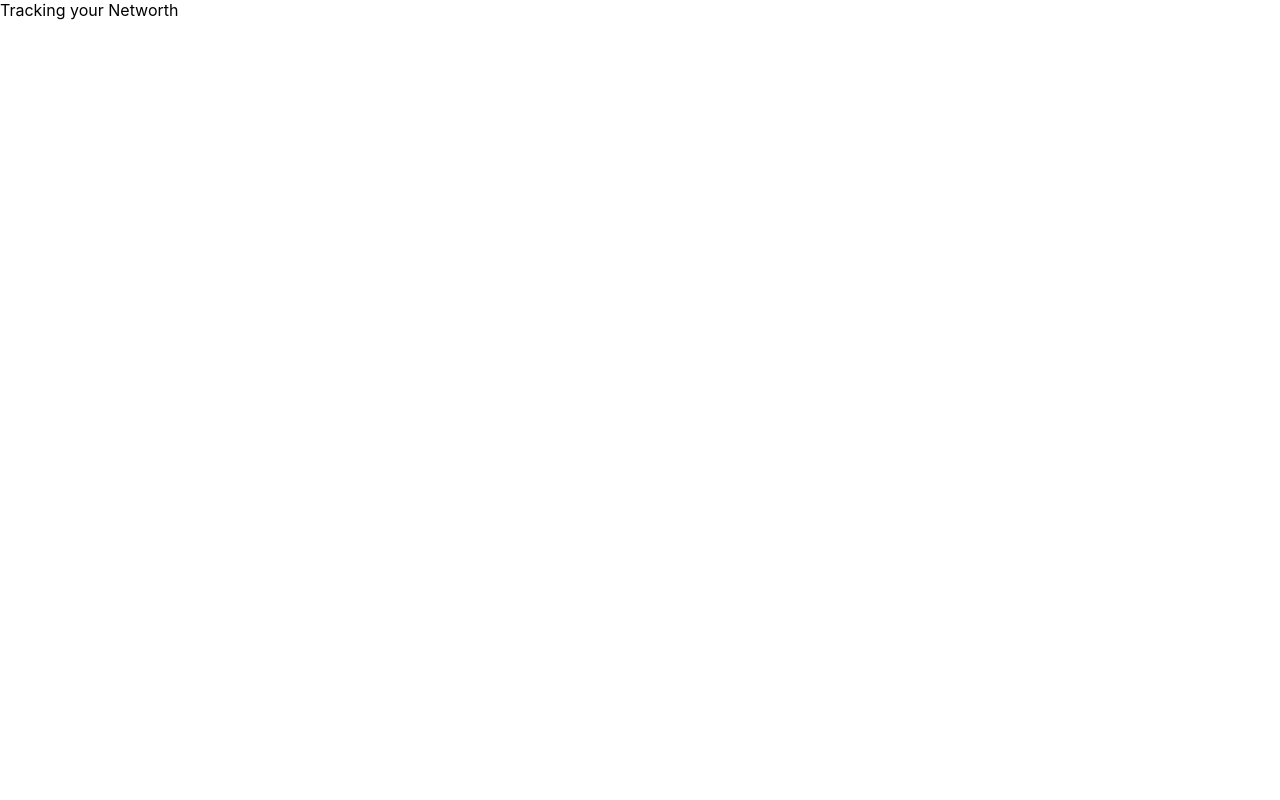
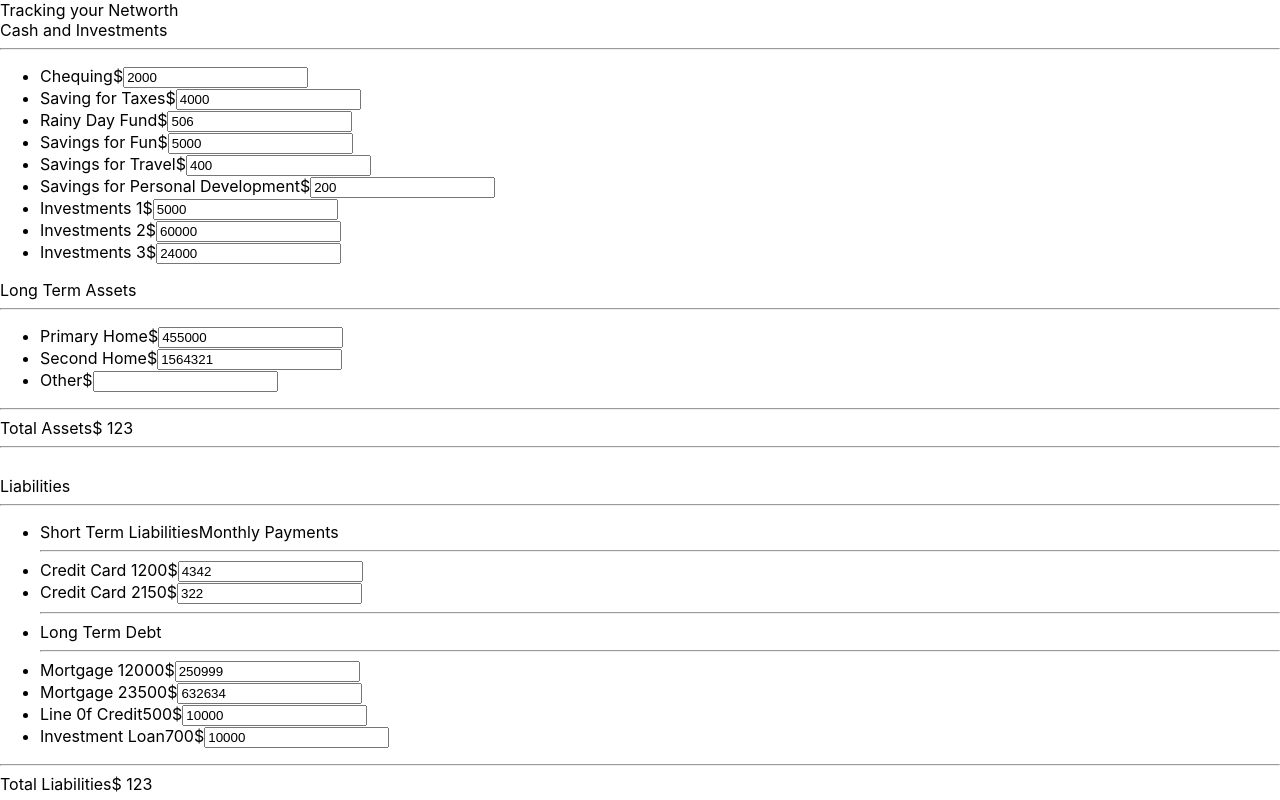
Before and after one commit to Saima-Chaity/Net_Worth_Calculator, a React (Create React App) app in the folder client/: page / in a window 1280 px wide. Built offline with nearby package versions, Linux system fonts and the light colour scheme.

Commit message:
Implemented assets and liabilities table

```diff
--- /dev/null
+++ b/client/src/components/AssetsTable.js
@@ -0,0 +1,52 @@
+import React, { Component } from 'react';
+import data from '../constants/data.json';
+
+class AssetsTable extends Component{
+  render() {
+    const {cashAndInvestments, longTermAssets} = data;
+    return (
+      <div>
+        <span>Cash and Investments</span>
+				<hr/>
+				<ul className="lists">
+					{cashAndInvestments.map((item, index) => (
+						<li key={index}>
+							<span className="category">{item.category}</span>
+							<span className="dollarSign">$</span>
+							<input
+								type="number"
+								className="amount"
+								value={item.amount}
+								onKeyUp={(e) => null}
+								onChange={(e) => null}
+							/>
+						</li>
+					))}
+				</ul>
+				<span>Long Term Assets</span>
+				<hr/>
+				<ul className="lists">
+					{longTermAssets.map((item, index) => (
+						<li key={index}>
+							<span className="category">{item.category}</span>
+							<span className="dollarSign">$</span>
+							<input
+								type="number"
+								className="amount"
+								value={item.amount}
+								onKeyUp={(e) => null}
+								onChange={(e) => null}
+							/>
+						</li>
+					))}
+				</ul>
+				<hr/>
+				<div className="headerContainer">
+					<span className="category">Total Assets</span>
+					<span className="amount">$ 123</span>
+				</div>
+      </div>
+    )
+  }
+}
+export default AssetsTable;
--- a/client/src/components/LandingPage.js
+++ b/client/src/components/LandingPage.js
@@ -1,4 +1,6 @@
 import React, { Component } from 'react';
+import AssetsTable from './AssetsTable';
+import LiabilitiesTable from './LiabilitiesTable';
 
 class LandingPage extends Component{
 	constructor(props) {
@@ -10,6 +12,10 @@ class LandingPage extends Component{
     return(
 			<div>
 				<span>Tracking your Networth</span>
+				<AssetsTable />
+				<hr/>
+				<br/>
+				<LiabilitiesTable />
 			</div>
 		)
   }
--- /dev/null
+++ b/client/src/components/LiabilitiesTable.js
@@ -0,0 +1,63 @@
+import React, { Component } from 'react';
+import data from '../constants/data.json';
+
+class LiabilitiesTable extends Component{
+  render() {
+    const {shortTermLiabilities, longTermLiabilities} = data;
+    return (
+      <div>
+        <span>Liabilities</span>
+        <hr/>
+        <ul className="liabilitiesLists">
+          <li>
+						<span className="category">Short Term Liabilities</span>
+						<span className="monthlyPayments">Monthly Payments</span>
+						<span className="empty"></span>
+					</li>
+					<hr/>
+					{shortTermLiabilities.map((item, index) => (
+						<li key={index}>
+							<span className="category">{item.category}</span>
+							<span className="monthlyPayments">{item.monthlyPayment}</span>
+							<span className="dollarSign">$</span>
+							<input
+								type="number"
+								className="amount"
+								value={item.amount}
+								onKeyUp={(e) => null}
+								onChange={(e) => null}
+							/>
+						</li>
+					))}
+					<hr/>
+					<li>
+						<span className="category">Long Term Debt</span>
+						<span className="monthlyPayments"></span>
+						<span className="amount"></span>
+					</li>
+					<hr/>
+          {longTermLiabilities.map((item, index) => (
+						<li key={index}>
+							<span className="category">{item.category}</span>
+							<span className="monthlyPayments">{item.monthlyPayment}</span>
+							<span className="dollarSign">$</span>
+							<input
+								type="number"
+								className="amount"
+								value={item.amount}
+								onKeyUp={(e) => null}
+								onChange={(e) => null}
+							/>
+						</li>
+					))}
+        </ul>
+        <hr/>
+        <div className="headerContainer">
+            <span className="category">Total Liabilities</span>
+            <span className="amount">$ 123</span>
+        </div>
+      </div>
+    )
+  }
+}
+export default LiabilitiesTable;
```
